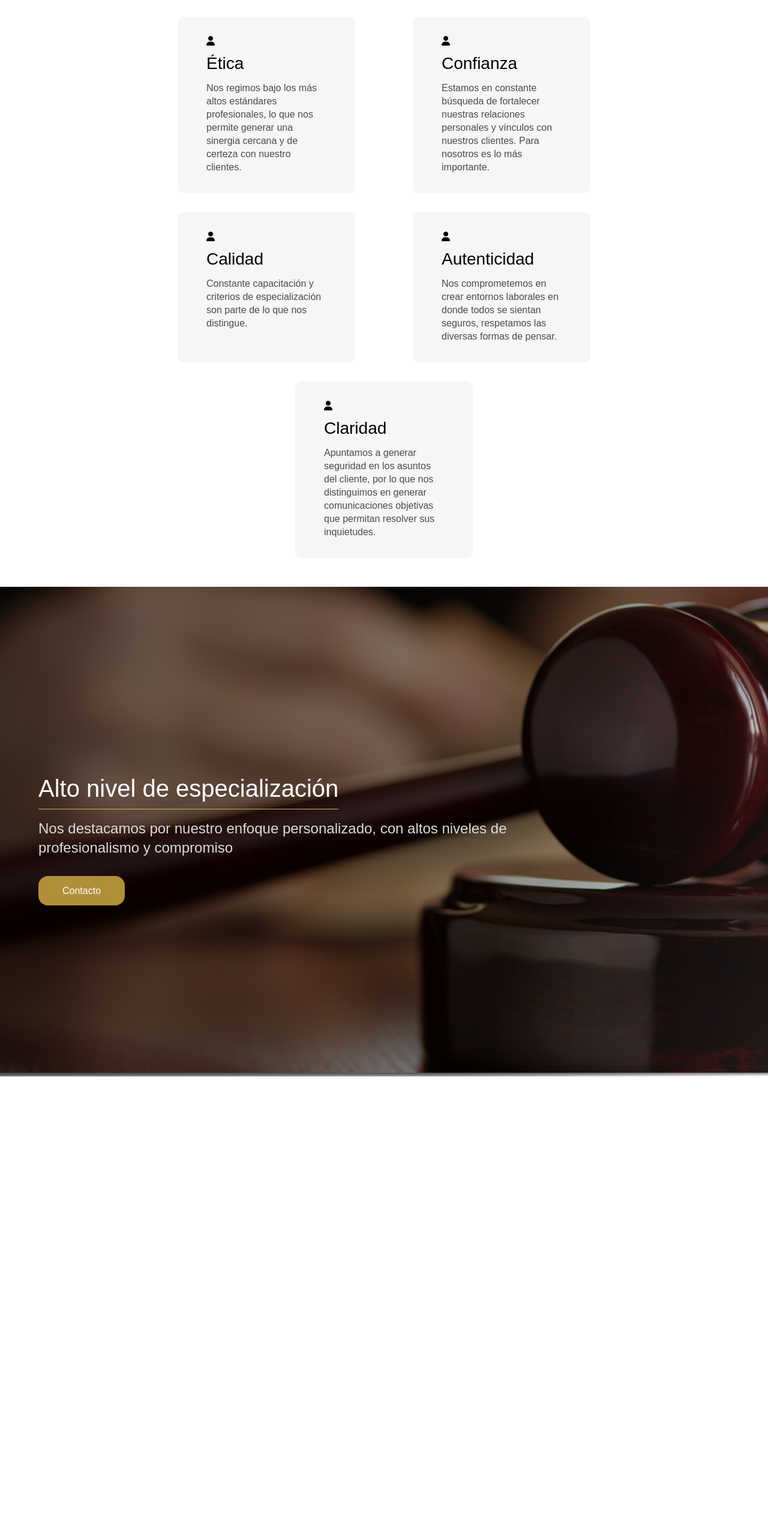
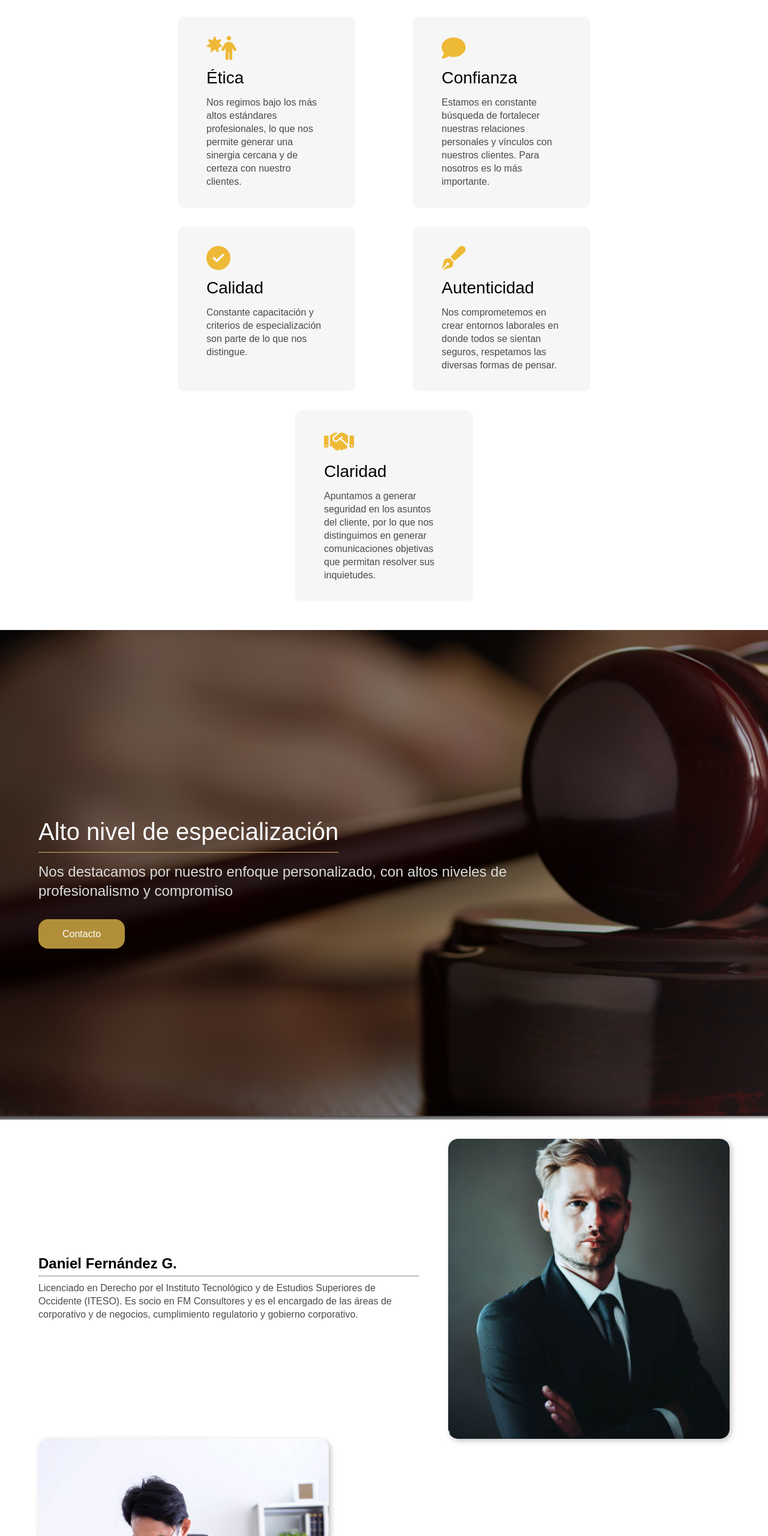
Before and after one commit to yaelglz/FM_P, a plain HTML site: page pages/nosotros.html in a window 1280 px wide. Shown: the part 930-3490 px from the top of the page at 60% size. Before the commit the page ends 2724 px from the top, so only its background shows below. Drawn offline with Linux system fonts and the light colour scheme; a web font is replaced by a local one.

Commit message:
First 2 pages kinda finished - Missing responsive lol

```diff
--- a/css/styles.scss
+++ b/css/styles.scss
@@ -7,6 +7,7 @@ $gold-color: #D1AF62;
 $dark-gold-color: #b18f3a;
 $card-background-color: #F6F6F6;
 $text-light-color: #4B4B4B;
+$icons-color: #eeb936;
 
 $hero-content-subtitle-color: #DBDBDB;
 
@@ -190,6 +191,45 @@ main.first-bg {
 
             i {
                 margin-bottom: 1rem;
+                font-size: 2.5rem;
+                color: $icons-color;
+            }
+
+            p {
+                color: $text-light-color;
+                line-height: 22px;
+            }
+        }
+    }
+}
+
+#nosotros-page {
+    .people-grid {
+        margin: 2rem 0;
+
+        padding: 0 $sides-padding;
+        min-height: 100vh;
+        display: flex;
+        flex-wrap: wrap;
+        flex-direction: column;
+        align-items: center;
+        justify-content: center;
+
+        .person-info {
+            display: flex;
+            justify-content: space-between;
+            align-items: center;
+            gap: 3rem;
+            // TODO: Flex wrap en media query
+
+            hr {
+                color: $gold-color;
+            }
+
+            img {
+                box-shadow: 3px 3px 10px rgba(0, 0, 0, 0.25);
+                border-radius: $border-radius;
+                max-height: 500px;
             }
 
             p {
--- a/pages/nosotros.html
+++ b/pages/nosotros.html
@@ -41,27 +41,27 @@
 			</div>
 			<div class="values-grid">
 				<div class="card">
-					<i class="fa-solid fa-user"></i>
+					<i class="fa-solid fa-person-burst"></i>
 					<h4>Ética</h4>
 					<p>Nos regimos bajo los más altos estándares profesionales, lo que nos permite generar una sinergia cercana y de certeza con nuestro clientes.</p>
 				</div>
 				<div class="card">
-					<i class="fa-solid fa-user"></i>
+					<i class="fa-solid fa-comment"></i>
 					<h4>Confianza</h4>
 					<p>Estamos en constante búsqueda de fortalecer nuestras relaciones personales y vínculos con nuestros clientes. Para nosotros es lo más importante.</p>
 				</div>
 				<div class="card">
-					<i class="fa-solid fa-user"></i>
+					<i class="fa-solid fa-circle-check"></i>
 					<h4>Calidad</h4>
 					<p>Constante capacitación y criterios de especialización son parte de lo que nos distingue.</p>
 				</div>
 				<div class="card">
-					<i class="fa-solid fa-user"></i>
+					<i class="fa-solid fa-pen-fancy"></i>
 					<h4>Autenticidad</h4>
 					<p>Nos comprometemos en crear entornos laborales en donde todos se sientan seguros, respetamos las diversas formas de pensar.</p>
 				</div>
 				<div class="card">
-					<i class="fa-solid fa-user"></i>
+					<i class="fa-solid fa-handshake"></i>
 					<h4>Claridad</h4>
 					<p>Apuntamos a generar seguridad en los asuntos del cliente, por lo que nos distinguimos en generar comunicaciones objetivas que permitan resolver sus inquietudes.</p>
 				</div>
@@ -78,6 +78,23 @@
 			</div>
 		</section>
 
-		<section class="people-grid"></section>
+		<section class="people-grid">
+			<div class="person-info">
+				<div class="person-text">
+					<h2>Daniel Fernández G.</h2>
+					<hr />
+					<p>Licenciado en Derecho por el Instituto Tecnológico y de Estudios Superiores de Occidente (ITESO). Es socio en FM Consultores y es el encargado de las áreas de corporativo y de negocios, cumplimiento regulatorio y gobierno corporativo.</p>
+				</div>
+				<img src="../img/daniel.png" alt="Daniel Fernández foto" />
+			</div>
+			<div class="person-info">
+				<img src="../img/jonathan.png" alt="Daniel Fernández foto" />
+				<div class="person-text">
+					<h2>Daniel Fernández G.</h2>
+					<hr />
+					<p>Jonathan es egresado de la licenciatura en Derecho por la Universidad Panamericana. Es socio en FM Consultores, encargado de las áreas de desarrollo inmobiliario y planeación patrimonial.</p>
+				</div>
+			</div>
+		</section>
 	</body>
 </html>
```
Also changed, not shown: css/styles.css, img/daniel.png (added), img/jonathan.png (added), 1 other file.
